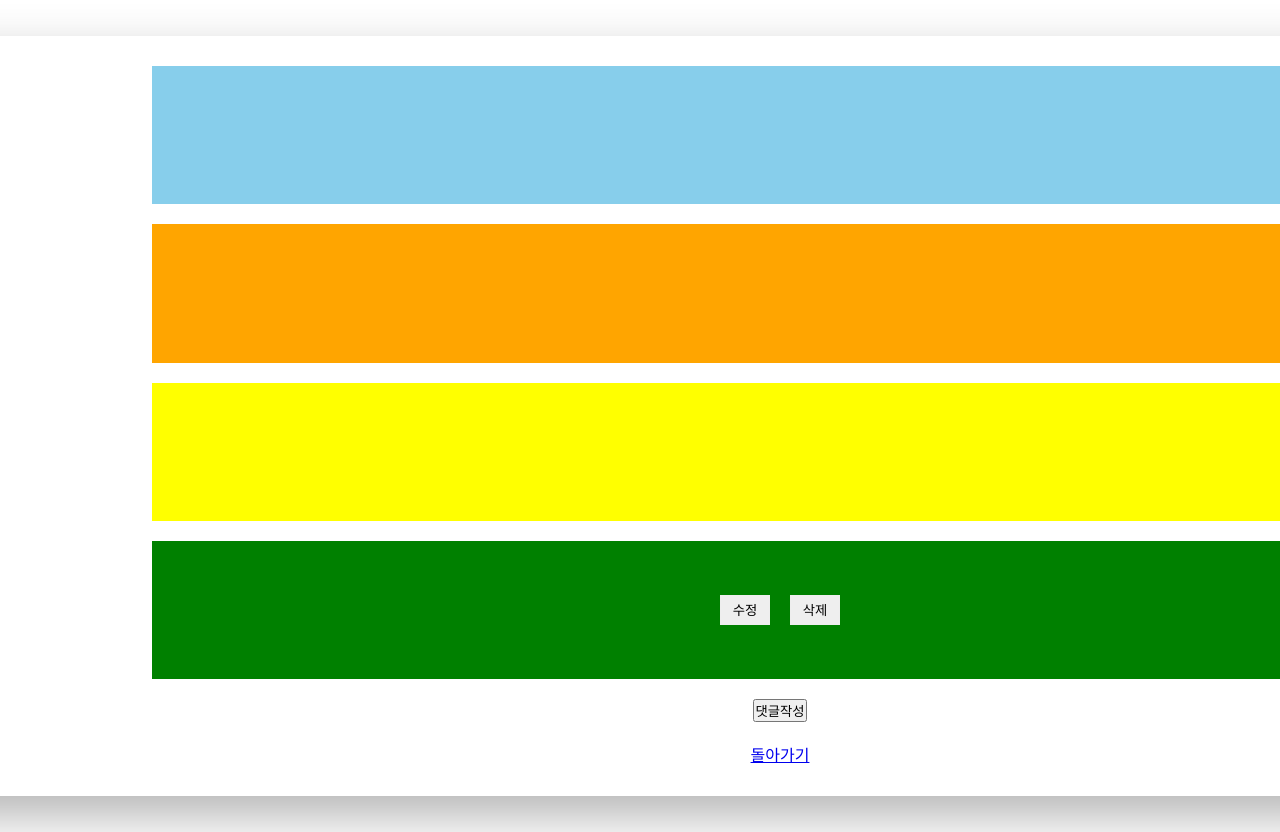
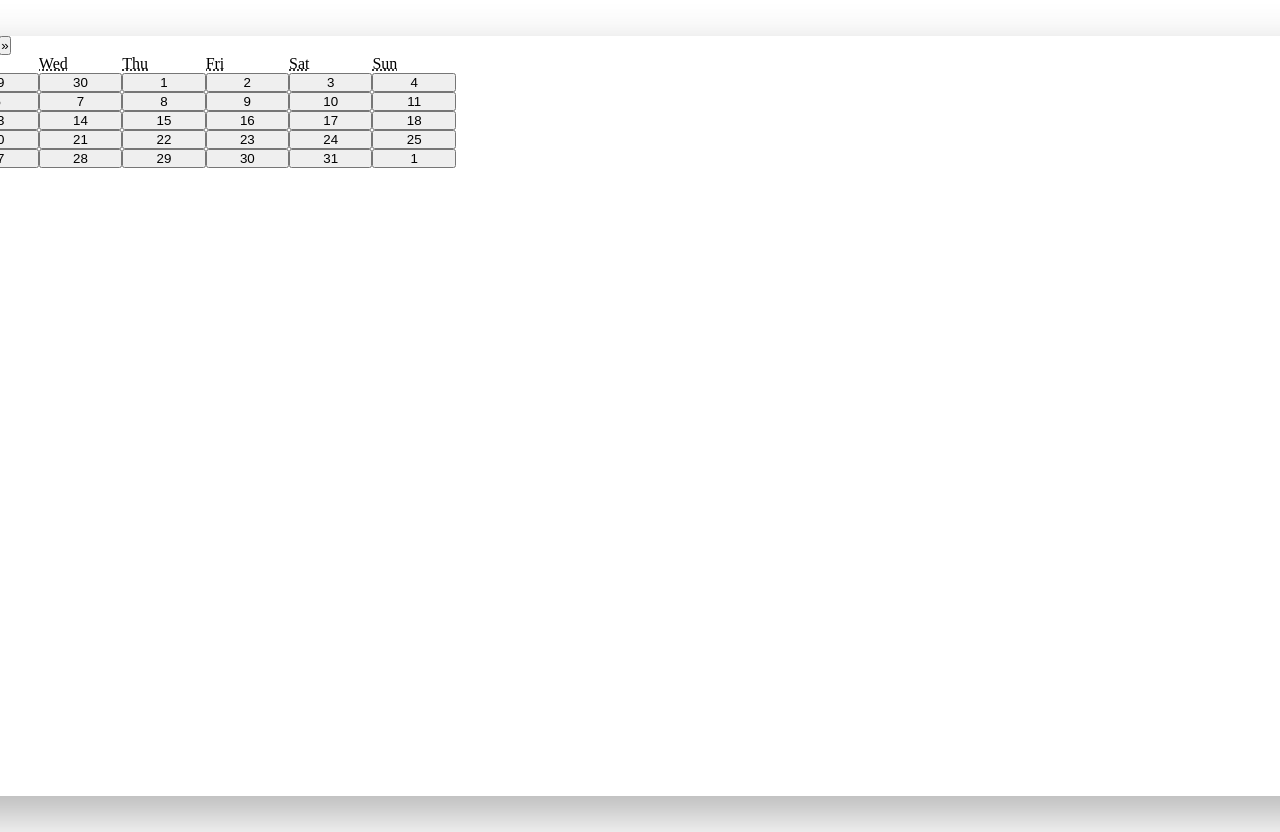
Before and after one commit to jeLee94/6candoit, a React (Create React App) app: page /Calendar in a window 1280 px wide. Shown: the top 832 px of the page. Built offline with nearby package versions, Linux system fonts and the light colour scheme; data requests are answered from the project's data file.

Commit message:
first commit

```diff
--- a/package.json
+++ b/package.json
@@ -12,6 +12,7 @@
     "eslint-config-react-app": "^7.0.1",
     "json-server": "^0.17.1",
     "react": "^18.2.0",
+    "react-calendar": "^4.0.0",
     "react-dom": "^18.2.0",
     "react-redux": "^8.0.5",
     "react-router-dom": "^6.6.0",
--- /dev/null
+++ b/src/components/Layout/Calendar/CalendarMain.jsx
@@ -0,0 +1,14 @@
+import React, { useState } from "react";
+import Calendar from "react-calendar";
+
+function CalendarMain() {
+  const [value, onChange] = useState(new Date());
+
+  return (
+    <div>
+      <Calendar onChange={onChange} value={value} />
+    </div>
+  );
+}
+
+export default CalendarMain;
--- /dev/null
+++ b/src/pages/CalendarPage/CalendarPage.jsx
@@ -0,0 +1,10 @@
+import React from "react";
+import CalendarMain from "./../../components/Layout/Calendar/CalendarMain";
+
+export default function CalendarPage() {
+  return (
+    <div>
+      <CalendarMain />
+    </div>
+  );
+}
--- a/src/shared/router.js
+++ b/src/shared/router.js
@@ -1,10 +1,11 @@
-import React from 'react';
-import { BrowserRouter, Route, Routes } from 'react-router-dom';
-import styled from 'styled-components';
+import React from "react";
+import { BrowserRouter, Route, Routes } from "react-router-dom";
+import styled from "styled-components";
 // import MainPage from '../components/Layout/Container/PostsContainer';
 // import MainPage from '../pages/PostListPage/PostsContainer';
-import MainPage from '../pages/MainPage/MainPage';
-import DetailPage from '../pages/DetailPage/DetailPage';
+import MainPage from "../pages/MainPage/MainPage";
+import DetailPage from "../pages/DetailPage/DetailPage";
+import CalendarPage from "../pages/CalendarPage/CalendarPage";
 
 const Wrap = styled.div`
   max-width: 96.25rem;
@@ -26,9 +27,9 @@
       {/* <Header></Header> */}
       <Wrap>
         <Routes>
-          <Route path='/' element={<MainPage />} />
-          <Route path='/:id' element={<DetailPage />} />
-          {/* <Route path="/" element={<Main />} /> */}
+          <Route path="/" element={<MainPage />} />
+          <Route path="/Calendar" element={<CalendarPage />} />
+          <Route path="/:id" element={<DetailPage />} />
           {/* <Route path="/addform" element={<PostAddForm />} /> */}
         </Routes>
       </Wrap>
```
Also changed, not shown: src/pages/DetailPage/DetailPage.jsx (+8 -8 lines), 1 other file (tests, documents, lock files or other folders).
